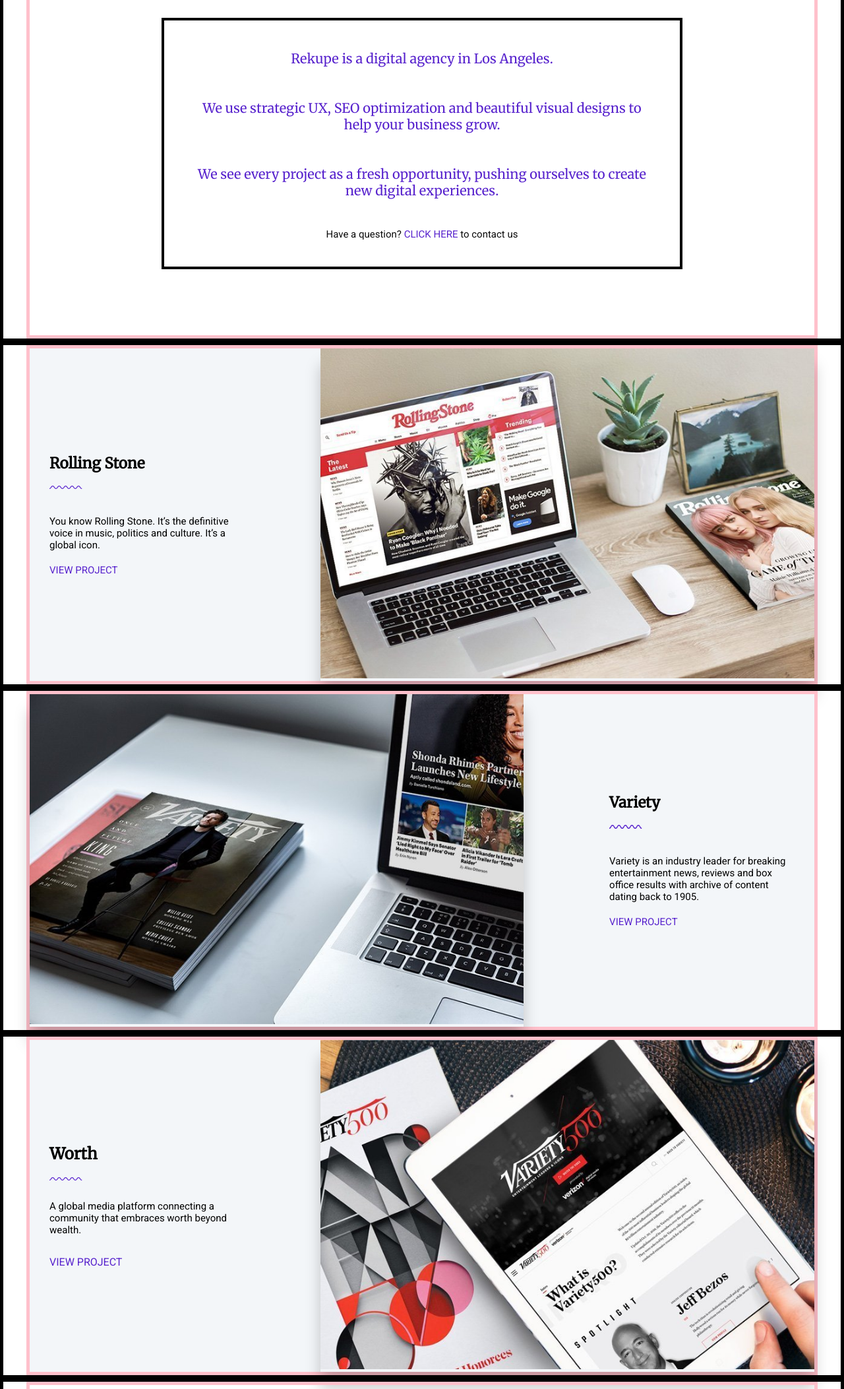
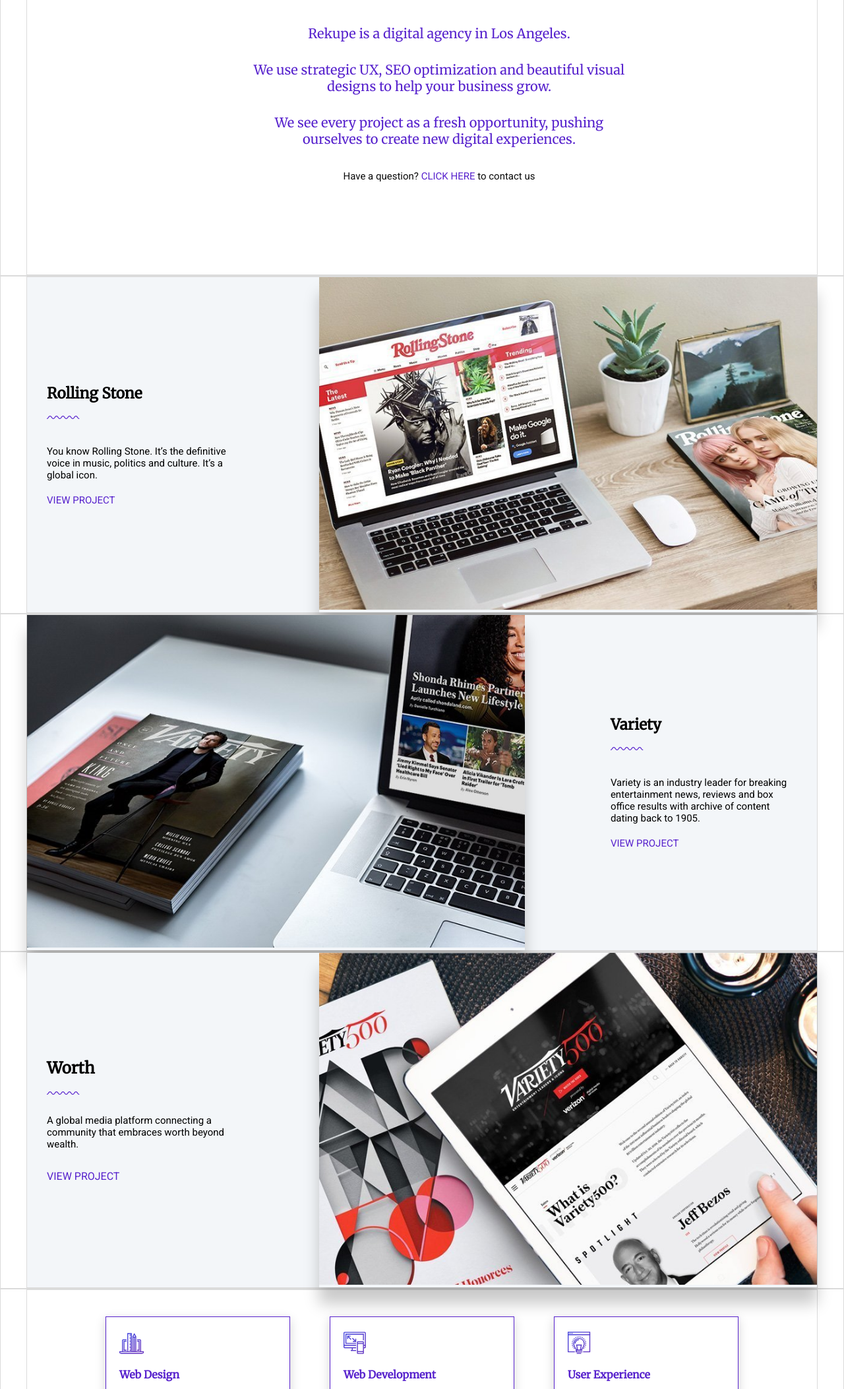
Before and after one commit to bder00s/concept-webpagina, a plain HTML site: page index.html in a window 1280 px wide. Shown: the part 695-2800 px from the top of the page at 66% size. Drawn offline with Linux system fonts and the light colour scheme.

Commit message:
Laatste bewerkingen

```diff
--- a/index.html
+++ b/index.html
@@ -24,42 +24,38 @@
         </nav>
         <article class="header">
             <h1>Your website is an investment in the success of your business.</h1>
-
             <h3>We are here to help you succeed.</h3>
-            <button class="button"> <a href="#contact" id="capital"> Let's work together</a></button>
+            <button class="button"><a href="#contact" id="capital"> Let's work together</a></button>
             <img src="assets/squiggle_line_stripe.svg" alt="line" class="squiggle-stripe">
         </article>
-
-
     </div>
-
 </header>
-
 </section>
 
 <!--MAIN-->
+
+<!--HELLO-->
 <main>
     <section class="outer-container">
         <div class="inner-container">
-
             <article class="hello">
                 <p>Rekupe is a digital agency in Los Angeles.</p>
                 <p>We use strategic UX, SEO optimization and beautiful visual designs to help your business grow.</p>
                 <p>We see every project as a fresh opportunity, pushing ourselves to create new digital experiences.
                 </p>
-                <article class="hello-contact">Have a question? <span> <a href="#contact">Click here</a></span> to contact us
+                <article class="hello-contact">Have a question? <span> <a href="#contact">Click here</a></span> to
+                    contact us
                 </article>
+            </article>
+        </div>
+    </section>
 
-            </article>
-
-        </div>
-
-    </section>
+    <!--PHOTO PAGES-->
 
     <!--ROLLING STONE-->
     <section class="outer-container">
         <div class="inner-container">
-            <article class="rollingstone">
+            <article class="photopage">
                 <div class="text-rollingstone">
                     <h2 id="case-studies">Rolling Stone</h2>
                     <img src="assets/squiggle_line.svg" class="squiggle-line">
@@ -67,16 +63,11 @@
                         icon.
                     </p>
                     <a href="">View Project</a>
-
-
                 </div>
                 <span class="image-wrapper">
                     <img src="assets/work-image-01.jpeg">
-
                 </span>
-
             </article>
-
         </div>
 
 
@@ -85,7 +76,7 @@
     <!--VARIETY-->
     <section class="outer-container">
         <div class="inner-container">
-            <article class="variety">
+            <article class="photopage">
                 <span class="image-wrapper">
         <img src="assets/work-image-02.jpeg"/>
         </span>
@@ -95,10 +86,7 @@
                     <p>Variety is an industry leader for breaking entertainment news, reviews and box office results
                         with archive of content dating back to 1905.</p>
                     <a href=>View Project</a>
-
                 </div>
-
-
             </article>
         </div>
     </section>
@@ -106,7 +94,7 @@
     <!--WORTH-->
     <section class="outer-container">
         <div class="inner-container">
-            <article class="worth">
+            <article class="photopage">
                 <div class="text-worth">
                     <h2>Worth</h2>
                     <img src="assets/squiggle_line.svg" class="squiggle-line">
@@ -170,7 +158,6 @@
                         of voice will help you stand out from the crowd and build brand loyalty. We work with you to
                         establish your brand bible and ensure your messaging is focused and targeted.</p>
                 </div>
-
             </article>
         </div>
     </section>
@@ -192,14 +179,8 @@
                     <label> Message</label>
                     <textarea cols="30" rows="10" name="message" placeholder="Message"></textarea>
                     <input type="submit" value="Send" class="submitbutton"/>
-
-
                 </form>
-
-
             </article>
-
-
         </div>
     </section>
 
--- a/styles.css
+++ b/styles.css
@@ -70,11 +70,6 @@ h1 {
     font-size: 15px;
 }
 
-.text-rollingstone {
-    font-family: 'Roboto', sans-serif;
-    font-size: 15px;
-
-}
 
 h2 {
     font-family: 'Merriweather', serif;
@@ -102,6 +97,7 @@ h2 {
 .contacttext {
     color: white;
 }
+
 .contacttext p {
     font-family: 'Roboto', sans-serif;
 }
@@ -120,7 +116,6 @@ a:-webkit-any-link {
     text-decoration: none;
     text-transform: uppercase;
 }
-
 
 
 header a:visited {
@@ -188,27 +183,29 @@ main a:visited {
 
 .image-wrapper {
     flex-basis: 800px;
-    box-shadow: 0 25px 22px 0px rgba(0,0,0,0.21);
+    box-shadow: 0 25px 22px 0px rgba(0, 0, 0, 0.21);
     flex-grow: 0;
     flex-shrink: 1;
 }
 
 img {
     width: 100%;
+    flex-grow: 0;
+    flex-shrink: 1;
 }
+
 /* --------------- 3.1 Reusables ----------------------- */
 .outer-container {
-    border: solid black 5px;
+    border: solid 1px rgba(0, 0, 0, 0.14);
     display: flex;
     width: 100%;
     flex-direction: row;
     justify-content: center;
 
-
 }
 
 .inner-container {
-    border: solid 5px pink;
+    border: solid 1px rgba(0, 0, 0, 0.14);
     flex-direction: column;
     flex-grow: 0;
     flex-shrink: 1;
@@ -265,6 +262,8 @@ h1, h3, button {
 .squiggle-stripe {
     width: 70px;
     margin: 30px 0 0 0;
+    position: relative;
+    top: 60px;
 
 
 }
@@ -278,24 +277,27 @@ h1, h3, button {
     flex-direction: column;
     align-items: center;
     justify-content: center;
-    margin: 100px 200px 100px 200px;
+    margin: 100px 0 100px 300px;
     padding: 20px;
-    border: solid black 4px;
+    /*border: solid black 4px;*/
     flex-shrink: 1;
     flex-grow: 0;
+    width: 650px;
 }
 
 .hello p {
     padding: 5px;
-    margin: 20px;
+    margin: 10px;
+
 }
 
 .hello-contact {
     margin: 20px;
 }
 
-/*ROLLING STONE*/
-.rollingstone {
+/*PHOTO PAGES*/
+
+.photopage {
     background-color: var(--project-background);
     display: flex;
     flex-direction: row;
@@ -303,7 +305,11 @@ h1, h3, button {
     /*border: solid purple 4px;*/
     flex-shrink: 1;
     flex-grow: 0;
+
 }
+
+/*ROLLING STONE*/
+
 
 .squiggle-line {
     margin: 20px 0 20px 0;
@@ -328,17 +334,8 @@ h1, h3, button {
 }
 
 
+/*VARIETY*/
 
-/*VARIETY*/
-.variety {
-    background-color: var(--project-background);
-    display: flex;
-    flex-direction: row;
-    justify-content: space-between;
-    /*border: solid purple 4px;*/
-    flex-shrink: 1;
-    flex-grow: 0;
-}
 
 .text-variety {
     /*border: solid mediumpurple 4px;*/
@@ -357,16 +354,6 @@ h1, h3, button {
 }
 
 /*WORTH*/
-
-.worth {
-    background-color: var(--project-background);
-    display: flex;
-    flex-direction: row;
-    justify-content: space-between;
-    /*border: solid blue 4px;*/
-    flex-shrink: 1;
-    flex-grow: 0;
-}
 
 .text-worth {
     /*border: solid mediumpurple 4px;*/
@@ -394,7 +381,7 @@ h1, h3, button {
     justify-content: center;
     align-items: center;
     flex-wrap: wrap;
-   margin: 20px;
+    margin: 20px;
 
 
 }
@@ -404,7 +391,7 @@ h1, h3, button {
     flex-direction: column;
     border: solid 1.5px var(--purple-text);
     flex-basis: 280px;
-    margin: 10px 30px 10px 30px;
+    margin: 20px 30px 20px 30px;
     padding: 20px;
     box-shadow: 0 5px 15px rgba(0, 0, 0, 0.17);
     width: 250px;
@@ -413,10 +400,11 @@ h1, h3, button {
 }
 
 .box img {
-width: 50px;
+    width: 50px;
 }
 
 /*CONTACTFORM*/
+
 .contactform {
     display: flex;
     flex-direction: column;
@@ -427,7 +415,7 @@ width: 50px;
 }
 
 .contacttext {
-   text-align: center;
+    text-align: center;
     margin: 40px 100px 20px 100px;
     /*border: pink solid 2px;*/
 
@@ -443,11 +431,13 @@ width: 50px;
     /*border: white solid 2px;*/
     justify-content: center;
     flex-basis: 100px;
-   margin: 0 350px 0 350px;
+    margin: 0 350px 0 350px;
 }
+
 input, textarea {
     margin: 15px 0 15px 0;
 }
+
 .submitbutton {
     margin: 0 150px 40px 150px;
 
@@ -455,3 +445,23 @@ input, textarea {
 
 
 /* ------------------------------- 5. Media Queries -------------------------------- */
+
+@media screen and (max-width: 600px) {
+
+    header {
+        display: flex;
+        justify-content: center;
+        align-items: center;
+        width: 50%;
+        font-size: 12px;
+    }
+}
+
+    /*main {*/
+    /*    width: 50%;*/
+    /*    font-size: 12px;*/
+    /*    display: flex;*/
+    /*    flex-direction: column;*/
+    /*    justify-content: center;*/
+    /*    align-items: center;*/
+    /*}*/
```
